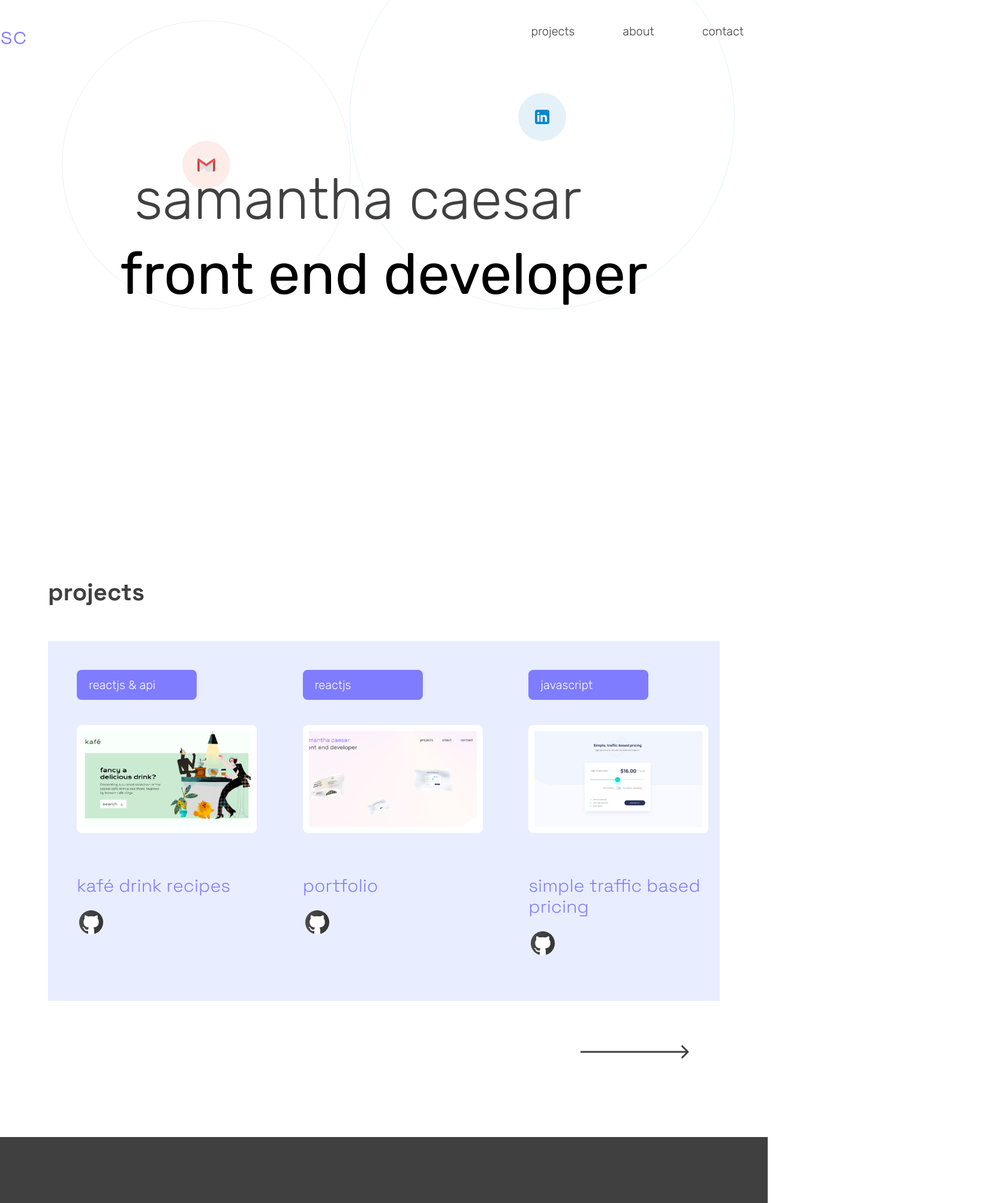
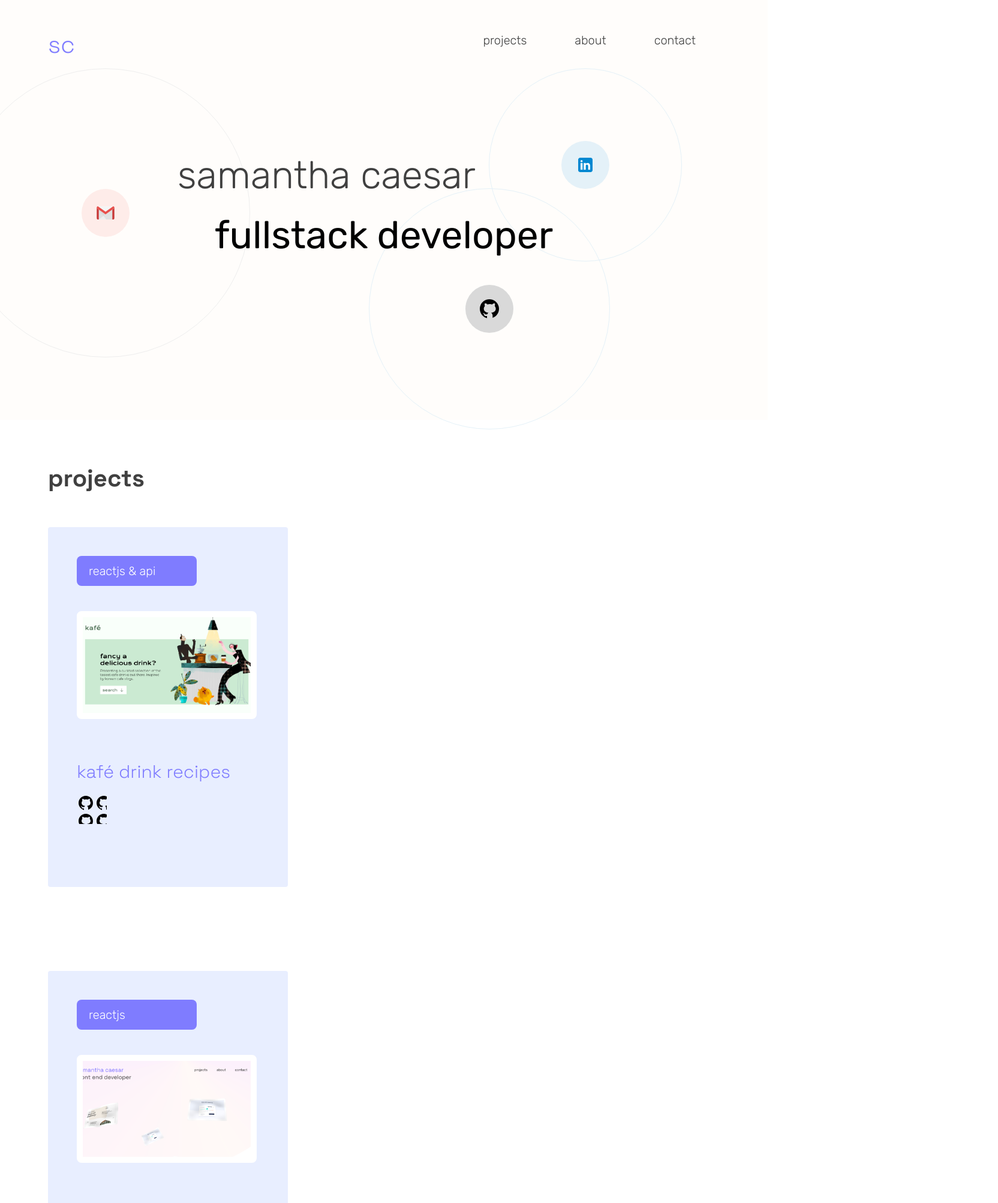
Before and after one commit to sammycaesar/sams-portfolio, a React (Create React App) app: page / in a window 1280 px wide. Shown: the top 2006 px of the page at 60% size, 1664 px wide, since content can reach past the window. Built offline with nearby package versions, Linux system fonts and the light colour scheme.

Commit message:
updating design just because

```diff
--- a/src/App.css
+++ b/src/App.css
@@ -23,7 +23,7 @@ body {
 }
 
 h1 {
-  font-size: 6rem;
+  font-size: 4rem;
   font-weight: 100;
 }
 
--- a/src/components/Home/HeroSection/HeroElements.js
+++ b/src/components/Home/HeroSection/HeroElements.js
@@ -5,18 +5,15 @@ import Shape from "../../../images/hero-shape.svg";
 export const HeroContainer = styled.div`
   display: flex;
   width: 100vw;
-  height: 900px;
+  height: 600px;
   z-index: -100;
-
+  background-color: #fffdfb;
   background-repeat: no-repeat;
   background-size: cover;
   -webkit-box-align: center;
   align-items: center;
   -webkit-box-pack: justify;
-
-  padding: 5rem 0;
-
-  margin-top: -10rem;
+  padding: 0em 4em;
 
   @media screen and (max-width: 480px) {
     height: 800px;
@@ -47,10 +44,11 @@ export const HeroShape = styled.img`
 
 export const Column1 = styled.h1`
   flex: 1;
-  max-height: 125px;
+  max-height: 100px;
   padding-left: 10rem;
   align-self: flex-start;
   z-index: 1;
+
   @media screen and (min-width: 1500px) {
   }
   @media screen and (max-width: 480px) {
@@ -60,7 +58,7 @@ export const Column1 = styled.h1`
 
 export const Column2 = styled.h1`
   flex: 1;
-  max-height: 125px;
+  max-height: 100px;
   font-weight: 400;
   color: black;
   align-self: center;
@@ -76,10 +74,35 @@ export const FloatingIcons = styled.div`
   cursor: pointer;
   width: 1600px;
   display: block;
-  position: absolute;
+  position: relative;
+`;
+export const GithubLink = styled.div`
+  background-color: #d9d9d9;
+  border-radius: 10rem;
+  width: 80px;
+  height: 80px;
+  align-items: center;
+  display: flex;
+  justify-content: center;
+  margin-left: 40rem;
+  margin-top: 0rem;
+
+  &::before {
+    background-color: transparent;
+    border: 1px solid #e4f1f8;
+    border-radius: 100rem;
+    content: "";
+    height: 25rem;
+    width: 25rem;
+    pointer-events: none;
+    position: absolute;
+  }
 `;
 
-export const GithubIcon = styled.div``;
+export const GithubIcon = styled.img`
+  width: 40px;
+  height: 40px;
+`;
 
 export const LinkedinLink = styled.div`
   background-color: #e4f1f8;
@@ -90,15 +113,15 @@ export const LinkedinLink = styled.div`
   display: flex;
   justify-content: center;
   margin-left: 50rem;
-  margin-top: -10rem;
+  margin-top: -20rem;
 
   &::before {
     background-color: transparent;
     border: 1px solid #e4f1f8;
     border-radius: 100rem;
     content: "";
-    height: 40rem;
-    width: 40rem;
+    height: 20rem;
+    width: 20rem;
     pointer-events: none;
     position: absolute;
   }
@@ -117,7 +140,7 @@ export const MailLink = styled.div`
   align-items: center;
   display: flex;
   justify-content: center;
-  margin-left: 15rem;
+  margin-left: 0rem;
 
   &::before {
     background-color: transparent;
--- a/src/components/Home/HeroSection/index.js
+++ b/src/components/Home/HeroSection/index.js
@@ -2,6 +2,7 @@ import React from "react";
 
 import Gmail from "../../../images/gmail-icon.svg";
 import Linkedin from "../../../images/linkedin-icon.svg";
+import Github from "../../../images/github-icon.svg";
 
 import {
   HeroContainer,
@@ -10,6 +11,7 @@ import {
   FloatingIcons,
   Column1,
   Column2,
+  GithubLink,
   GithubIcon,
   LinkedinLink,
   LinkedinIcon,
@@ -30,10 +32,20 @@ function HeroSection() {
       > */}
       <HeroBox>
         <Column1>samantha caesar</Column1>
-        <Column2>front end developer</Column2>
+        <Column2>fullstack developer</Column2>
         <FloatingIcons>
-          <GithubIcon></GithubIcon>
-          <LinkedinLink href='mailto:samantha.caesar@bigpond.com'>
+          <GithubLink
+            href='https://github.com/sammycaesar'
+            target='_blank'
+            rel='noopener noreferrer'
+          >
+            <GithubIcon src={Github} alt='Github'></GithubIcon>
+          </GithubLink>
+          <LinkedinLink
+            href='https://www.linkedin.com/in/samanthacaesar/'
+            target='_blank'
+            rel='noopener noreferrer'
+          >
             <LinkedinIcon src={Linkedin} alt='Linkedin'></LinkedinIcon>
           </LinkedinLink>
           <MailLink href='mailto:samantha.caesar@bigpond.com'>
--- a/src/components/Home/Navbar/NavbarElements.js
+++ b/src/components/Home/Navbar/NavbarElements.js
@@ -4,7 +4,7 @@ import { Link as LinkS } from "react-scroll";
 
 export const Nav = styled.nav`
   display: flex;
-  height: 150px;
+  height: 100px;
   max-width: 1600px;
   justify-content: center;
   align-items: center;
@@ -13,7 +13,7 @@ export const Nav = styled.nav`
   top: 0;
   margin: auto;
   z-index: 100;
-
+  background-color: #fffdfb;
   @media screen and (max-width: 960px) {
     transition: 0.8s all ease;
   }
@@ -27,6 +27,7 @@ export const NavbarContainer = styled.div`
   display: flex;
   justify-content: space-between;
   width: 100%;
+  padding: 4em 4em 0em 4em;
 `;
 
 export const NavLeft = styled.div`
--- a/src/components/Home/ProjectsSection/ProjectsSectionElements.js
+++ b/src/components/Home/ProjectsSection/ProjectsSectionElements.js
@@ -20,6 +20,14 @@ export const Heading = styled.h2`
   font-size: 40px;
   padding-bottom: 4rem;
 `;
+
+export const Project1 = styled.div``;
+
+export const Project2 = styled.div``;
+
+export const Project3 = styled.div``;
+
+export const Project4 = styled.div``;
 
 export const SliderItem = styled.div`
   width: 400px;
--- a/src/components/Home/ProjectsSection/index.js
+++ b/src/components/Home/ProjectsSection/index.js
@@ -15,6 +15,10 @@ import {
   ProjectContainer,
   ProjectBox,
   Heading,
+  Project1,
+  Project2,
+  Project3,
+  Project4,
   SliderItem,
   SliderTech,
   SliderImageBorder,
@@ -25,42 +29,18 @@ import {
 } from "./ProjectsSectionElements";
 import { Link } from "react-router-dom";
 
-SwiperCore.use([Mousewheel, Navigation]);
-
 function ProjectsSection() {
   return (
     <>
       <ProjectContainer id='projects'>
         <ProjectBox>
           <Heading>projects</Heading>
-          <Swiper
-            direction={"horizontal"}
-            mousewheel={{ sensitivity: 100, forceToAxis: true }}
-            slidesPerView={3}
-            spaceBetween={50}
-            navigation={true}
-            loop={true}
-            modules={[{ Navigation, Mousewheel }]}
-            breakpoints={{
-              "@0.00": {
-                slidesPerView: 1,
-                spaceBetween: 10,
-              },
 
-              "@0.10": {
-                slidesPerView: 1,
-                spaceBetween: 10,
-              },
-              "@1.10": {
-                slidesPerView: 2,
-                spaceBetween: 10,
-              },
-              "@1.30": {
-                slidesPerView: 3,
-                spaceBetween: 10,
-              },
-            }}
-          >
+          <Project1></Project1>
+          <Project2></Project2>
+          <Project3></Project3>
+          <Project4></Project4>
+
           {projectData.map((data, i) => {
             return (
               <SwiperSlide>
@@ -68,11 +48,7 @@ function ProjectsSection() {
                   <SliderTech>{data.technology}</SliderTech>
                   <SliderImageBorder>
                     <SliderImage>
-                        <img
-                          src={data.image}
-                          alt=''
-                          className='project-images'
-                        />
+                      <img src={data.image} alt='' className='project-images' />
                     </SliderImage>
                   </SliderImageBorder>
                   <SliderContent>
@@ -89,7 +65,6 @@ function ProjectsSection() {
               </SwiperSlide>
             );
           })}
-          </Swiper>
         </ProjectBox>
       </ProjectContainer>
     </>
```
Also changed, not shown: src/images/github-icon.svg. Lines whose indentation alone changed are shown as unchanged.
